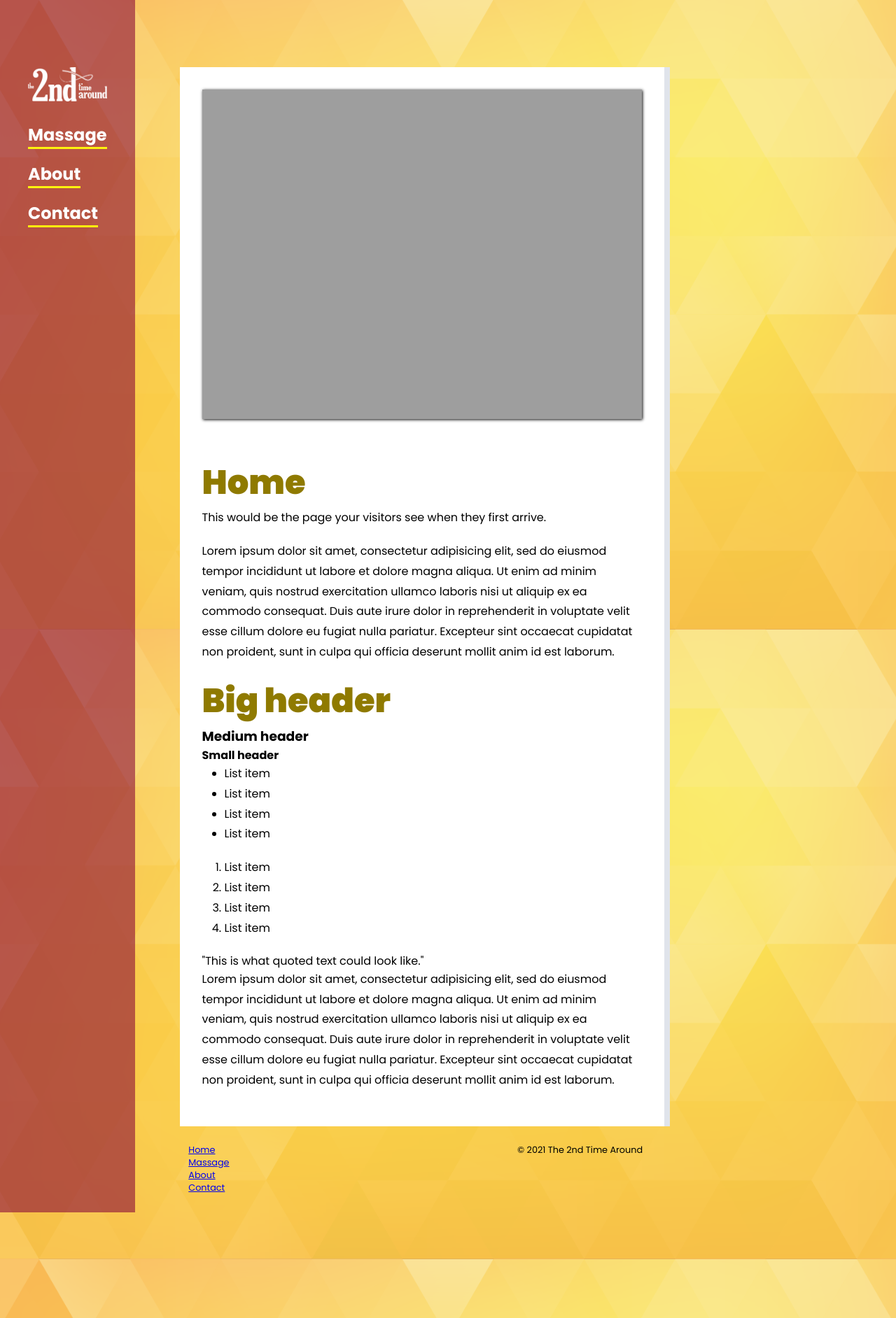
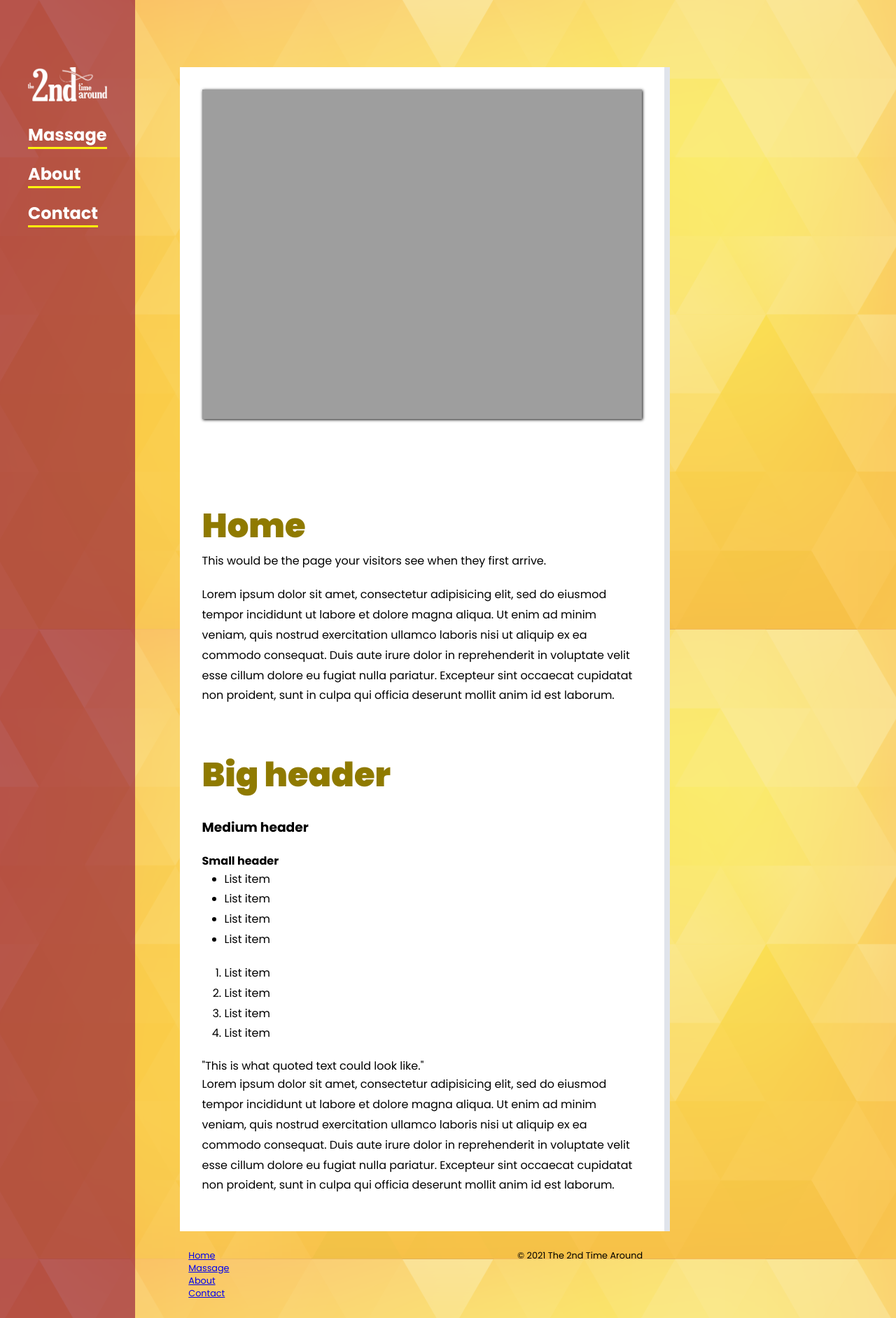
Before and after one commit to citizenkehoe/secondtime, a Jekyll site: the page built from index.html, in a window 1280 px wide. Shown: the whole page at 70% size. Built offline with Jekyll 4.4.1, drawn with Linux system fonts in a browser that asks for light colours.

Commit message:
css - heading margin tweak

```diff
--- a/css/secondtime.scss
+++ b/css/secondtime.scss
@@ -141,10 +141,10 @@ main {
 	grid-area: main;
 	margin-top: 6rem;
 
-	& h2 {
-		color: #8F7A00;
-		font-size: 3rem;
-		font-weight: 900;
+	& h2,
+	& h3,
+	& h4 {
+		margin-top: 1.3em;
 	}
 
 	& p,
@@ -152,6 +152,12 @@ main {
 	& ol {
 		line-height: 1.8;
 		margin-bottom: 1.2em;
+	}
+
+	& h2 {
+		color: #8F7A00;
+		font-size: 3rem;
+		font-weight: 900;
 	}
 }
 
```
